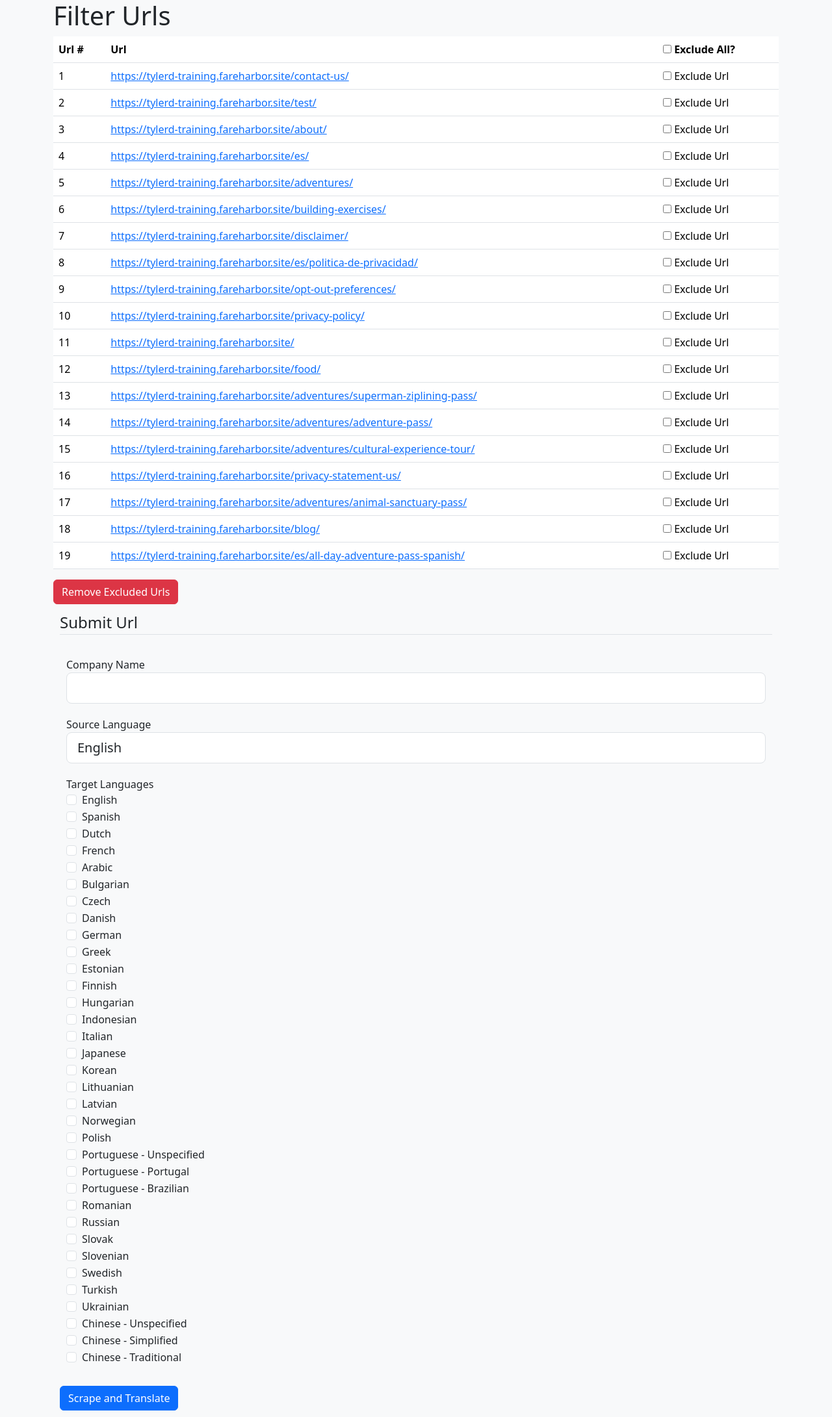
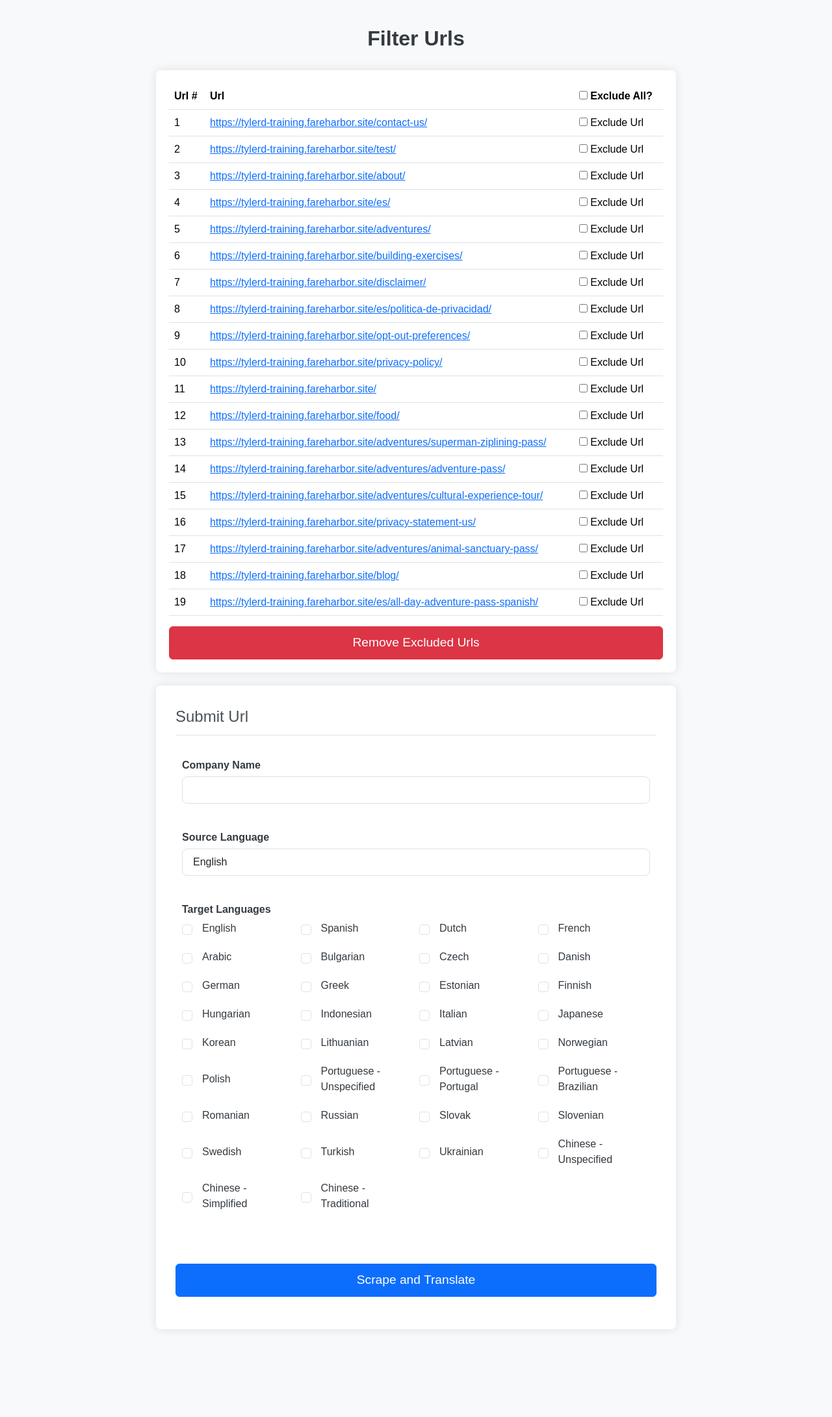
Before and after one commit to Tyler-Dominick/translation-doc-writer, a Flask app: page /filter_urls in a window 1280 px wide. Shown: the whole page at 65% size. After the commit the page ends 1996 px from the top, so only its background shows below. Run offline with Flask 3, Linux system fonts and the light colour scheme; data comes from the database, SQL or seed files in the repository; both versions use the stored data as it was after the commit.

Commit message:
updated styling

```diff
--- a/webtranslator/static/css/main.css
+++ b/webtranslator/static/css/main.css
@@ -1,3 +1,138 @@
 .form-group{
     padding: 10px;
 }
+body {
+    background-color: #f8f9fa;
+    font-family: Arial, sans-serif;
+    color: #343a40;
+}
+.content-section {
+    background-color: white;
+    padding: 20px;
+    border-radius: 8px;
+    box-shadow: 0px 0px 15px rgba(0, 0, 0, 0.1);
+    max-width: 800px;
+    margin: 20px auto;
+}
+h1 {
+    font-size: 2rem;
+    font-weight: bold;
+    margin-bottom: 30px;
+    margin-top: 40px;
+    color: #343a40;
+    text-align: center;
+}
+.form-group {
+    margin-bottom: 15px;
+}
+.btn-primary {
+    width: 100%;
+    padding: 10px;
+    font-size: 1.2rem;
+}
+legend {
+    font-size: 1.5rem;
+    color: #495057;
+    border-bottom: 2px solid #dee2e6;
+    padding-bottom: 10px;
+}
+table {
+    width: 100%;
+    border-collapse: collapse;
+}
+th {
+    background-color: #343a40;
+    color: white;
+    padding: 10px;
+    text-align: left;
+}
+td {
+    padding: 10px;
+    border-bottom: 1px solid #dee2e6;
+}
+.btn-danger {
+    background-color: #dc3545;
+    border-color: #dc3545;
+    width: 100%;
+    padding: 10px;
+    font-size: 1.2rem;
+}
+.form-group {
+    margin-bottom: 20px;
+}
+.form-check {
+    margin-bottom: 10px;
+    display: flex;
+    align-items: center;
+}
+.form-control-lg {
+    font-size: 1rem;
+}
+.form-control-label {
+    font-weight: bold;
+    margin-bottom: 5px;
+}
+
+.form-check-input {
+    margin-right: 10px;
+}
+.checkbox-grid {
+    display: grid;
+    grid-template-columns: repeat(auto-fill, minmax(150px, 1fr));
+    gap: 10px;
+}
+.form-check-label {
+    margin-left: 5px;
+}
+#loading-screen, #complete-screen {
+    max-width: 600px;
+    margin: 50px auto;
+    padding: 20px;
+    background-color: white;
+    border-radius: 8px;
+    box-shadow: 0px 0px 20px rgba(0, 0, 0, 0.1);
+}
+h1.display-4 {
+    font-size: 2.5rem;
+    font-weight: bold;
+}
+.spinner-border {
+    width: 3rem;
+    height: 3rem;
+    margin-top: 20px;
+}
+.spinner-container {
+    display: flex;
+    align-items: center;
+    justify-content: center;
+    margin-top: 20px;
+}
+#current-url {
+    margin-top: 20px;
+    font-size: 1.2rem;
+    color: #6c757d;
+}
+#current-url {
+    margin-top: 20px;
+    font-size: 1.2rem;
+    color: #6c757d;
+}
+#complete-screen a {
+    text-decoration: none;
+    font-size: 1.5rem;
+    color: #007bff;
+    margin-top: 20px;
+    display: inline-block;
+}
+
+#complete-screen a:hover {
+    text-decoration: underline;
+}
+
+#complete-screen i {
+    margin-right: 8px;
+}
+.lead{
+    padding-left: 20px;
+    padding-top: 20px;
+}
--- a/webtranslator/templates/filter_urls.html
+++ b/webtranslator/templates/filter_urls.html
@@ -50,6 +50,7 @@
                 </div>
                 <div class="form-group">
                     <label class="form-control-label">Target Languages</label>
+                    <div class="checkbox-grid">
                     {% for checkbox in form.target_lang %}
                         <div class="form-check">
                             {{ checkbox(class="form-check-input") }}
@@ -58,6 +59,7 @@
                             </label>
                         </div>
                     {% endfor %}
+                </div>
                 </div>
             </fieldset>
             <div class="form-group">
--- a/webtranslator/templates/index.html
+++ b/webtranslator/templates/index.html
@@ -5,7 +5,7 @@
 {% endblock %}
 
 {% block body %}
-    <h1>Translation doc creator</h1>
+    <h1>Translation Doc Creator</h1>
     <div class ="content-section">
         <form action="" method="POST">
             {{ form.hidden_tag() }}
--- a/webtranslator/templates/translation_progress.html
+++ b/webtranslator/templates/translation_progress.html
@@ -7,8 +7,11 @@
 {% block body %}
 <div id="loading-screen" class="text-center my-5">
     <h1 class="display-4 text-primary">Translating...</h1>
+    <div class="spinner-container">
     <div class="spinner-border text-primary" role="status">
-        <span class="sr-only">Loading...</span>
+        <span class="sr-only"></span>
+    </div>
+    <span class="lead">Loading...</span>
     </div>
     <p id="current-url" class="lead mt-4">Preparing to start...</p>
 </div>
```
Also changed, not shown: instance/test.db.
